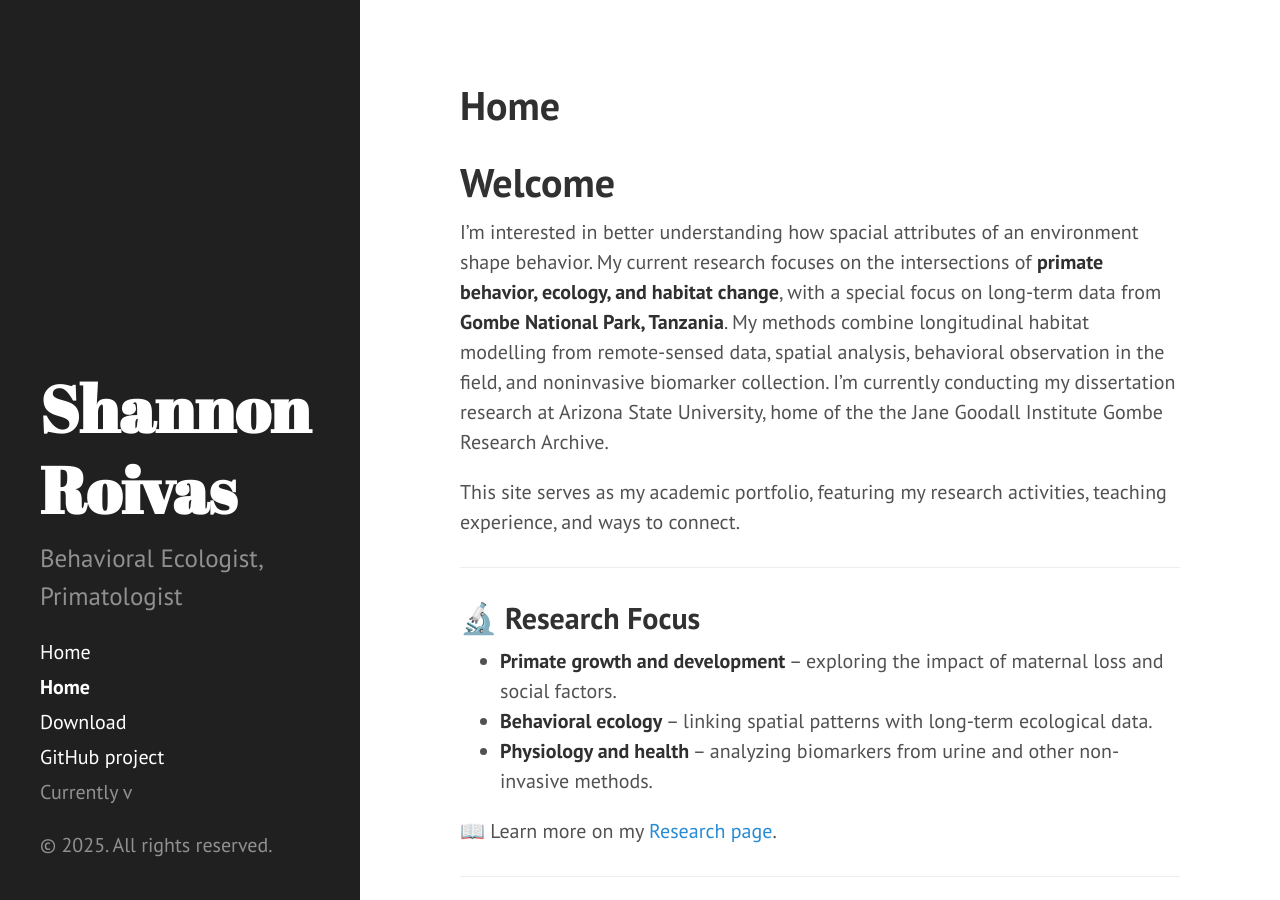
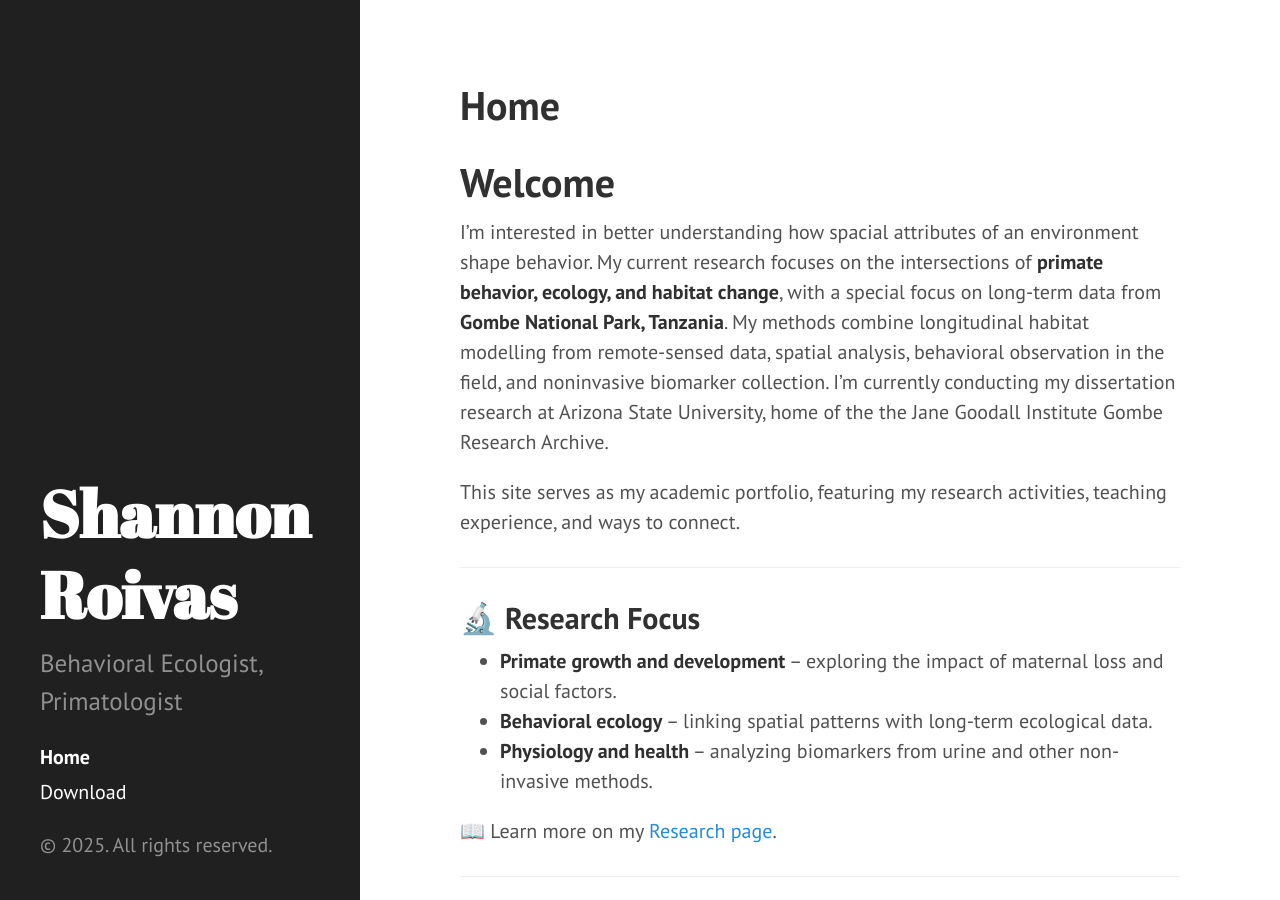
Before and after one commit to shannonroivas/shannonroivas.github.io, a Jekyll site: the page built from index.md, in a window 1280 px wide and 900 px high. Built offline with Jekyll 4.4.1, drawn with Linux system fonts in a browser that asks for light colours.

Commit message:
Update sidebar.html

```diff
--- a/_includes/sidebar.html
+++ b/_includes/sidebar.html
@@ -10,7 +10,6 @@
     </div>
 
     <nav class="sidebar-nav">
-      <a class="sidebar-nav-item{% if page.url == site.baseurl %} active{% endif %}" href="{{ site.baseurl }}">Home</a>
 
       {% comment %}
         The code below dynamically generates a sidebar nav of pages with
@@ -27,8 +26,6 @@
       {% endfor %}
 
       <a class="sidebar-nav-item" href="{{ site.github.repo }}/archive/v{{ site.version }}.zip">Download</a>
-      <a class="sidebar-nav-item" href="{{ site.github.repo }}">GitHub project</a>
-      <span class="sidebar-nav-item">Currently v{{ site.version }}</span>
     </nav>
 
     <p>&copy; {{ site.time | date: '%Y' }}. All rights reserved.</p>
```
